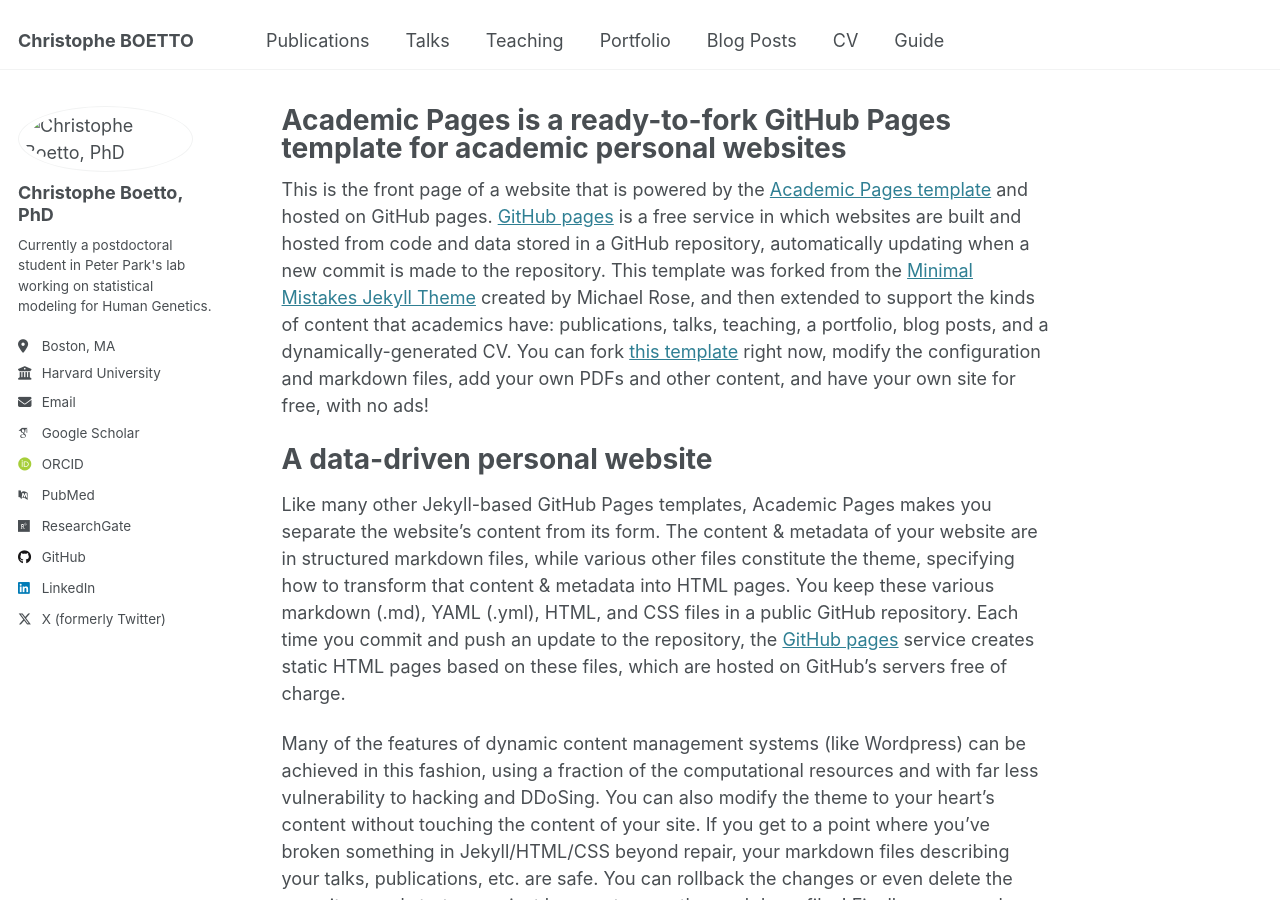
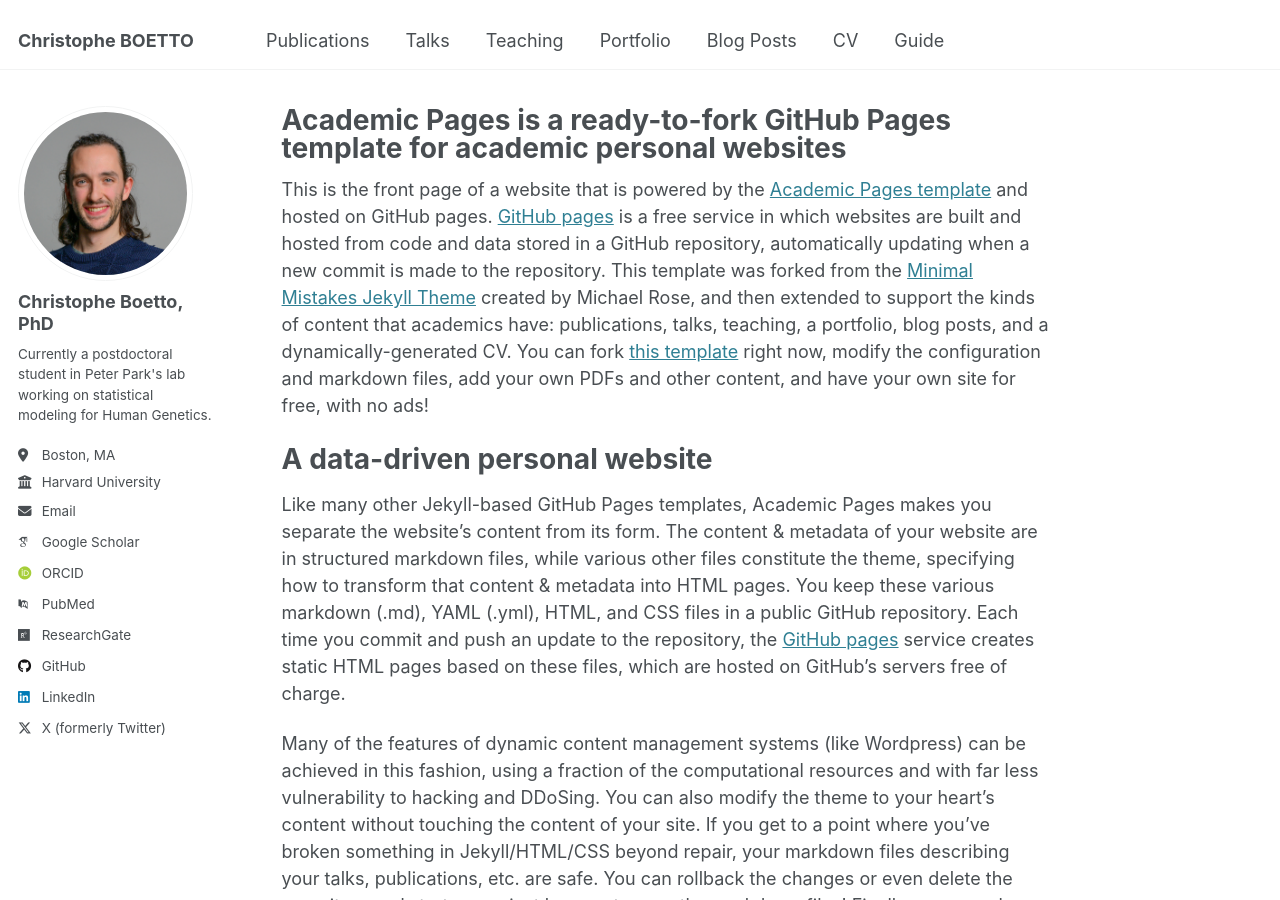
Before and after one commit to christopheboetto/website, a Jekyll site: the page built from _pages/about.md, in a window 1280 px wide and 900 px high. Built offline with Jekyll 4.4.1, drawn with Linux system fonts in a browser that asks for light colours; some web fonts are replaced.

Commit message:
Update _config.yml

```diff
--- a/_config.yml
+++ b/_config.yml
@@ -22,7 +22,7 @@ repository               : "academicpages/academicpages.github.io"
 #               Additional customization can be done by editing /_includes/author-profile.html
 author:
   # Biographic information
-  avatar           : "/images/profile_pic2.png"
+  avatar           : "profile_pic2.png"
   name             : "Christophe Boetto, PhD"
   pronouns         : # example: "she/her"
   bio              : "Currently a postdoctoral student in Peter Park's lab working on statistical modeling for Human Genetics."
```
